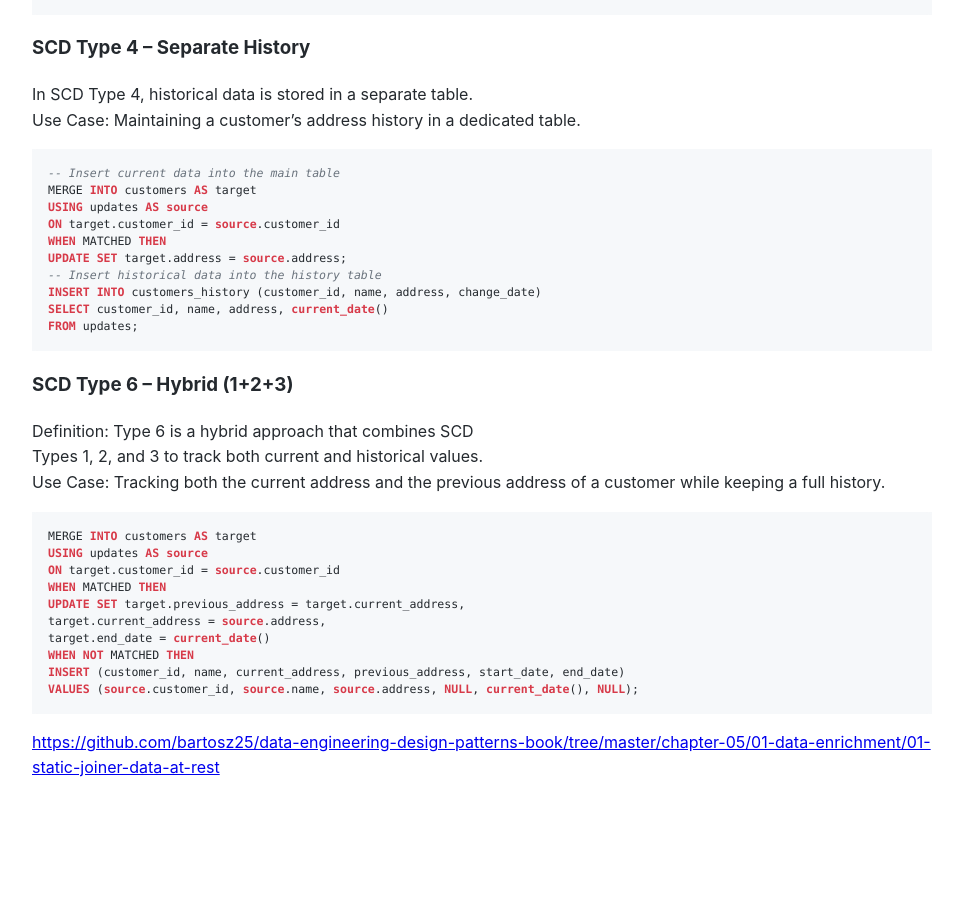
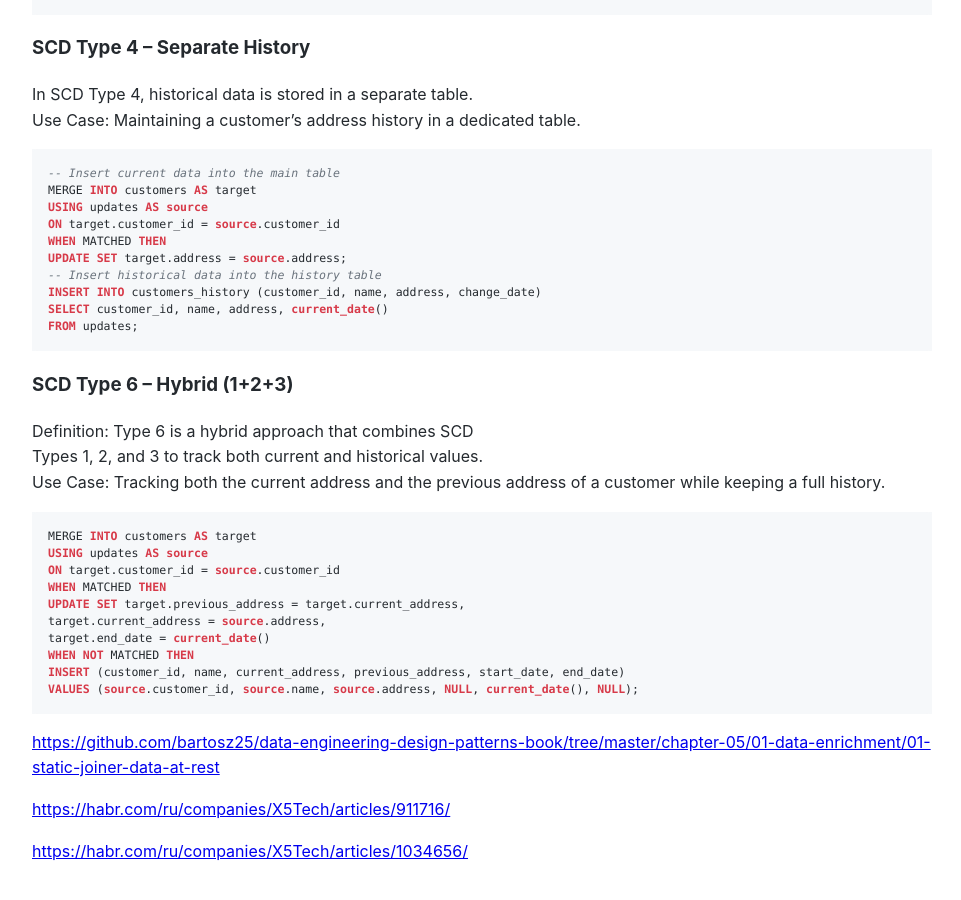
Before and after one commit to Michael-Lubinsky/michael-lubinsky.github.com, a Jekyll site: the page built from pg/sdc.md, in a window 1280 px wide and 900 px high, scrolled down 3953 px. Shown: the whole window, without its empty margins (158-1119 px from the left). Built offline with Jekyll 4.4.1, drawn with Linux system fonts in a browser that asks for light colours; our own code applies the rules of GitHub Pages for plain Markdown files; before the commit the page ends 4770 px from its top, so only the background shows below that.

Commit message:
Update sdc.md

````diff
--- a/pg/sdc.md
+++ b/pg/sdc.md
@@ -243,3 +243,7 @@ INSERT (customer_id, name, current_address, previous_address, start_date, end_da
 VALUES (source.customer_id, source.name, source.address, NULL, current_date(), NULL);
  ```
 <https://github.com/bartosz25/data-engineering-design-patterns-book/tree/master/chapter-05/01-data-enrichment/01-static-joiner-data-at-rest>
+
+<https://habr.com/ru/companies/X5Tech/articles/911716/>
+
+<https://habr.com/ru/companies/X5Tech/articles/1034656/>
````
